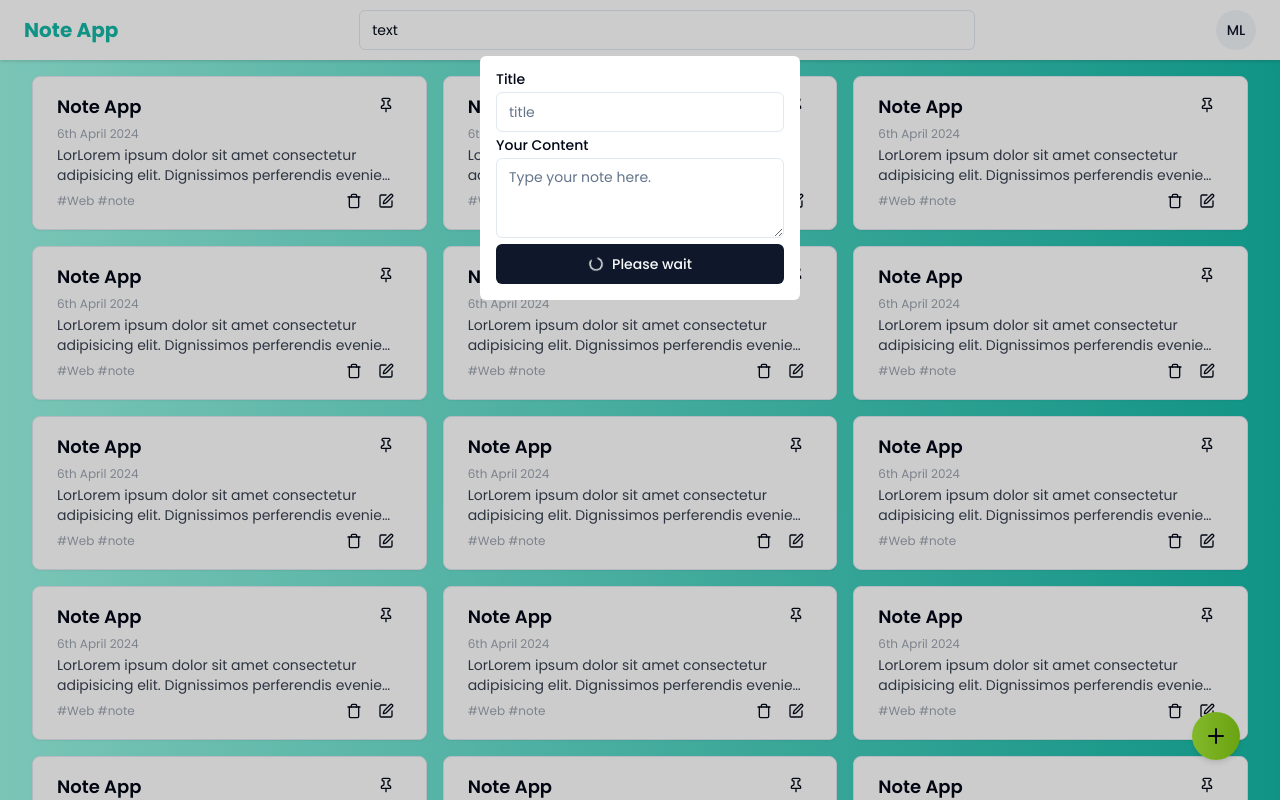
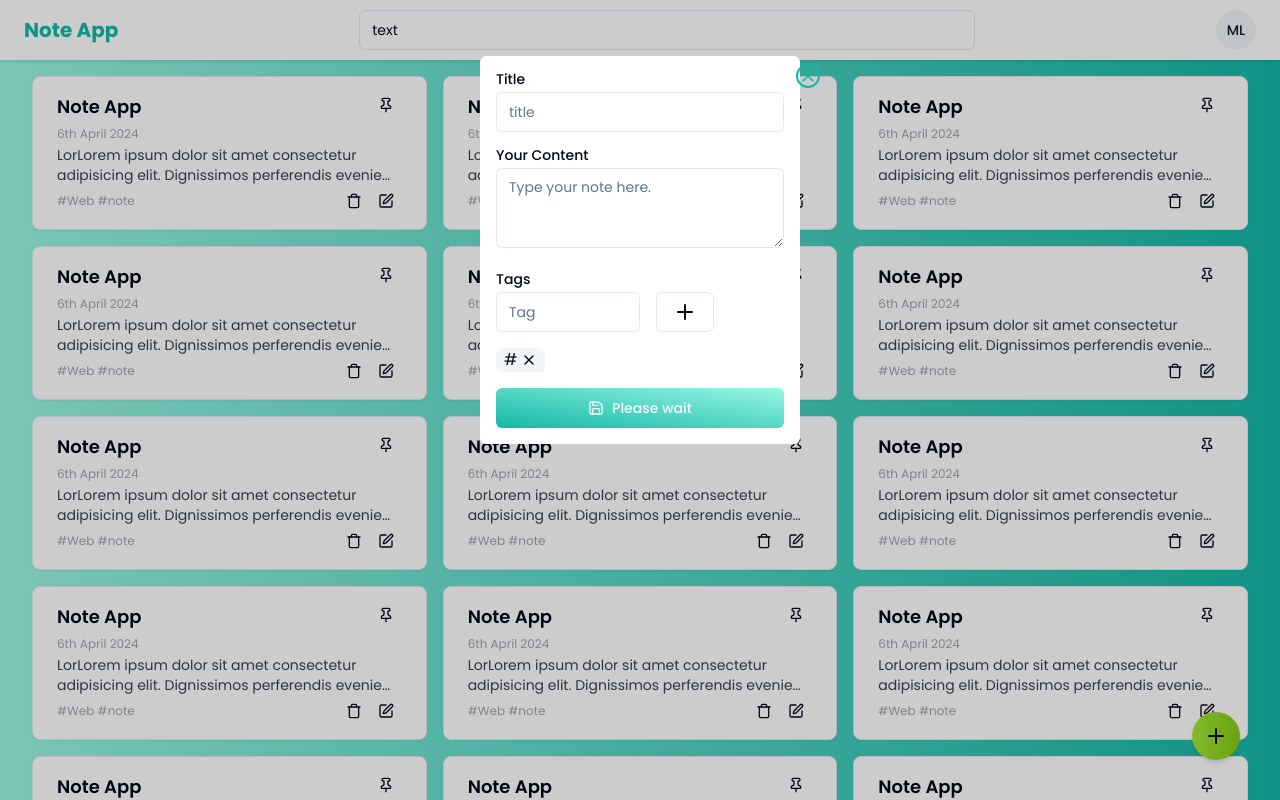
Before and after one commit to lucmanm/reactjs_notes, a React (Vite) app in the folder frontend/: page / in a window 1280 px wide. Both pictures are taken after a click on the button 1216 px from the left and 736 px from the top of the page. Shown: the top 800 px of the page. Built offline with nearby package versions, Linux system fonts and the light colour scheme.

Commit message:
inputTag Complettion and modal

```diff
--- a/frontend/src/components/create-edit-note.tsx
+++ b/frontend/src/components/create-edit-note.tsx
@@ -2,22 +2,55 @@ import { Input } from "@/components/ui/input";
 import { Label } from "@/components/ui/label";
 import { Textarea } from "./ui/textarea";
 import { Button } from "./ui/button";
-import { LoaderCircle } from "lucide-react";
+import { Save, X } from "lucide-react";
+import InputTag from "./inpu-tag";
+import { useState } from "react";
 
-const CreateEditNote = () => {
+type TCreateEditNote = {
+  onClose: () => void;
+};
+const CreateEditNote: React.FC<TCreateEditNote> = ({ onClose }) => {
+
+  const [title, setTitle] = useState("");
+  const [content, setcontent] = useState("");
+  const [tags, setTags] = useState([""]);
   return (
-    <section className="grid w-full max-w-sm items-center gap-1.5">
+    <section className="relative grid w-full max-w-sm items-center gap-4">
+      <X
+        className="absolute -top-2 -right-9 ssize-6 hover:text-red-600 hover:cursor-pointer border-2 rounded-full hover:border-red-600 border-teal-500 text-teal-500"
+        onClick={onClose}
+      />
       <div className="grid w-full max-w-sm items-center gap-1.5">
         <Label htmlFor="title">Title</Label>
-        <Input type="title" id="title" placeholder="title" />
+        <Input
+          type="title"
+          id="title"
+          placeholder="title"
+          value={title}
+          onChange={(event: React.ChangeEvent<HTMLInputElement>) => {
+            setTitle(event.target.value);
+          }}
+        />
       </div>
       <div className="grid w-full gap-1.5">
         <Label htmlFor="content">Your Content</Label>
-        <Textarea placeholder="Type your note here." id="content" />
+        <Textarea
+          placeholder="Type your note here."
+          id="content"
+          value={content}
+          onChange={(event: React.ChangeEvent<HTMLTextAreaElement>) => {
+            setcontent(event.target.value);
+          }}
+        />
       </div>
-      <div className="grid w-full gap-1.5">
-        <Button >
-          <LoaderCircle className="mr-2 h-4 w-4 animate-spin" />
+      <InputTag tags={tags} setTags={setTags} />
+      <div className="grid w-full gap-1.5  ">
+        <Button
+          className="bg-gradient-to-bl from-teal-200 to-teal-500
+        hover:bg-gradient-to-bl hover:from-teal-100 hover:to-teal-400
+        hover:text-slate-600"
+        >
+          <Save className="mr-2 h-4 w-4 " />
           Please wait
         </Button>
       </div>
--- /dev/null
+++ b/frontend/src/components/inpu-tag.tsx
@@ -0,0 +1,73 @@
+import { Plus, X } from "lucide-react";
+import { Input } from "./ui/input";
+import { Label } from "./ui/label";
+import { Button } from "./ui/button";
+import { useState } from "react";
+
+interface TStateTags {
+  setTags: React.Dispatch<React.SetStateAction<string[]>>;
+  tags: string[];
+}
+
+const InputTag = ({ setTags, tags }: TStateTags) => {
+  const [inputValue, setInputValue] = useState("");
+
+  const handleInputChange = (event: React.ChangeEvent<HTMLInputElement>) => {
+    setInputValue(event.target.value);
+  };
+
+  const addNewTag = () => {
+    if (inputValue.trim() !== "" && !tags.includes(inputValue.trim())) {
+      setTags([...tags, inputValue.trim()]);
+      setInputValue("");
+    }
+  };
+
+  const handleKeyDown = (event: React.KeyboardEvent<HTMLInputElement>) => {
+    if (event.key === "Enter") {
+      addNewTag();
+    }
+  };
+
+  const handleRemoveTag = (tagToRemove: string) => {
+    setTags(tags.filter((tag) => tag !== tagToRemove));
+  };
+
+  return (
+    <>
+
+      <div className="grid w-full gap-1.5 mt-2">
+        <Label htmlFor="content">Tags</Label>
+        <div className="flex items-center justify-start gap-4">
+          <Input
+            type="text"
+            placeholder="Tag"
+            className="w-1/2"
+            value={inputValue}
+            onChange={handleInputChange}
+            onKeyDown={handleKeyDown}
+          />
+          <Button onClick={addNewTag} variant="outline">
+            <Plus className="size-6" />
+          </Button>
+        </div>
+      </div>
+
+      {tags.length > 0 && (
+        <div className="flex flex-wrap gap-2">
+          {tags.map((tag, index) => (
+            <span key={index} className="flex items-center gap-1 rounded-md bg-slate-100 px-2">
+              <span className="tag-text">#{tag}</span>
+              <X
+                onClick={() => handleRemoveTag(tag)}
+                className="cursor-pointer size-4 hover:text-red-600"
+              />
+            </span>
+          ))}
+        </div>
+      )}
+    </>
+  );
+};
+
+export default InputTag;
--- a/frontend/src/pages/dashboard.tsx
+++ b/frontend/src/pages/dashboard.tsx
@@ -31,23 +31,36 @@ function Dashboard() {
         className="fixed bg-gradient-to-r from-lime-400 to-lime-500 hover:bg-lime-500 border-lime-900 rounded-full p-0 shadow-md
         w-12 h-12 flex items-center justify-center bottom-10 right-10"
         onClick={() => {
-          setOnMondal({ isOpen: true, type: "create", data: null });
+          setOnMondal(prev => ({ ...prev, isOpen: true  }));
         }}
       >
         <Plus className="size-6" />
       </Button>
       <Modal
         isOpen={onMondal.isOpen}
-        onRequestClose={() => {}}
+        onRequestClose={() => {
+          setOnMondal((prev) => ({
+            ...prev,
+            isOpen: false,
+          }));
+        }}
         style={{
           overlay: {
             backgroundColor: "rgba(0,0,0,0.2)",
           },
         }}
         contentLabel=""
-        className="w-1/4 bg-white rounded-md max-auto mt-14 flex items-center justify-center p-4 container"
+        className="relative w-1/4 bg-white rounded-md max-auto mt-14 flex items-center justify-center p-4 container"
       >
-        <CreateEditNote />
+        <CreateEditNote
+          onClose={() => {
+            setOnMondal({
+              isOpen: false,
+              type: "create",
+              data: null,
+            });
+          }}
+        />
       </Modal>
     </section>
   );
```
